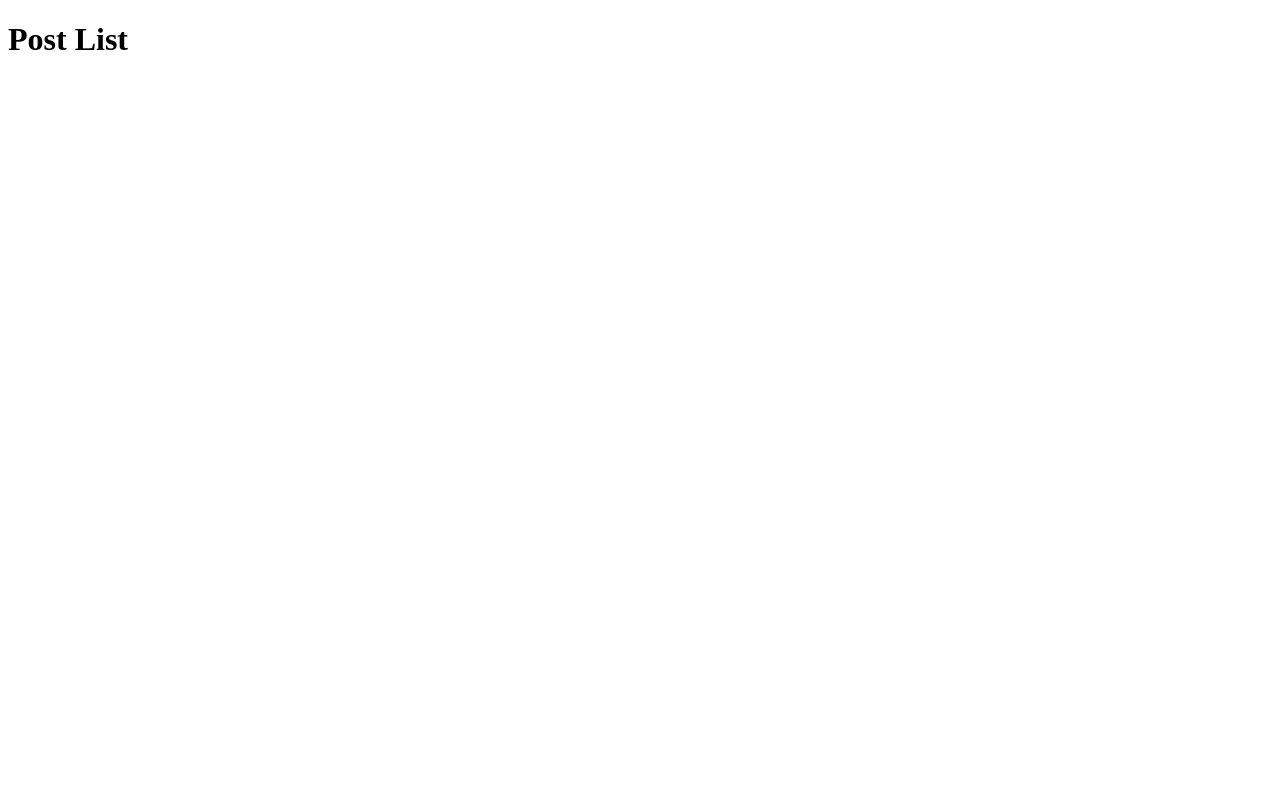
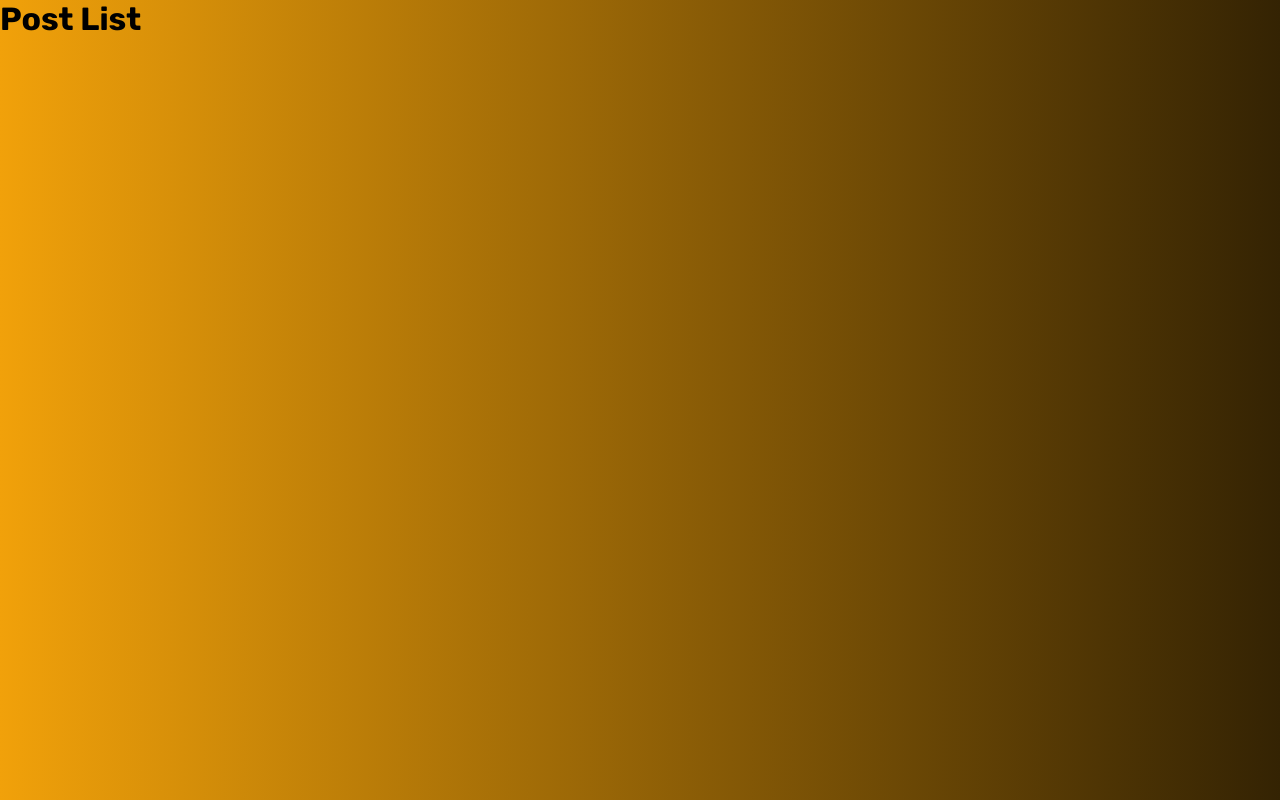
Before and after one commit to rodrigosakamoto/coderockr, a React (Create React App) app: page / in a window 1280 px wide. Built offline with nearby package versions, Linux system fonts and the light colour scheme.

Commit message:
add global style

```diff
--- a/public/index.html
+++ b/public/index.html
@@ -24,7 +24,9 @@
       work correctly both with client-side routing and a non-root public URL.
       Learn how to configure a non-root public URL by running `npm run build`.
     -->
-    <title>React App</title>
+    <title>Rockr Blog</title>
+    <link rel="preconnect" href="https://fonts.gstatic.com">
+    <link href="https://fonts.googleapis.com/css2?family=Rubik:wght@400;500;700&display=swap" rel="stylesheet">
   </head>
   <body>
     <noscript>You need to enable JavaScript to run this app.</noscript>
--- a/src/App.js
+++ b/src/App.js
@@ -2,9 +2,12 @@
 
 import Routes from './routes';
 
+import GlobalStyles from './styles/global';
+
 function App() {
   return (
     <>
+      <GlobalStyles />
       <Router>
         <Routes />
       </Router>
--- /dev/null
+++ b/src/styles/global.js
@@ -0,0 +1,24 @@
+import { createGlobalStyle } from 'styled-components';
+
+export default createGlobalStyle`
+  * {
+  margin: 0;
+  padding: 0;
+  box-sizing: border-box;
+  }
+
+  /* body::-webkit-scrollbar {
+    display: none;
+  } */
+
+  body {
+    background: linear-gradient(90deg, #F1A10A 0%, #342303 100%);
+    -webkit-font-smoothing: antialiased;
+    /* -ms-overflow-style: none;
+    scrollbar-width: none;   */
+  }
+
+  body, input, button {
+    font-family: 'Rubik', sans-serif;
+  }
+`;
```
